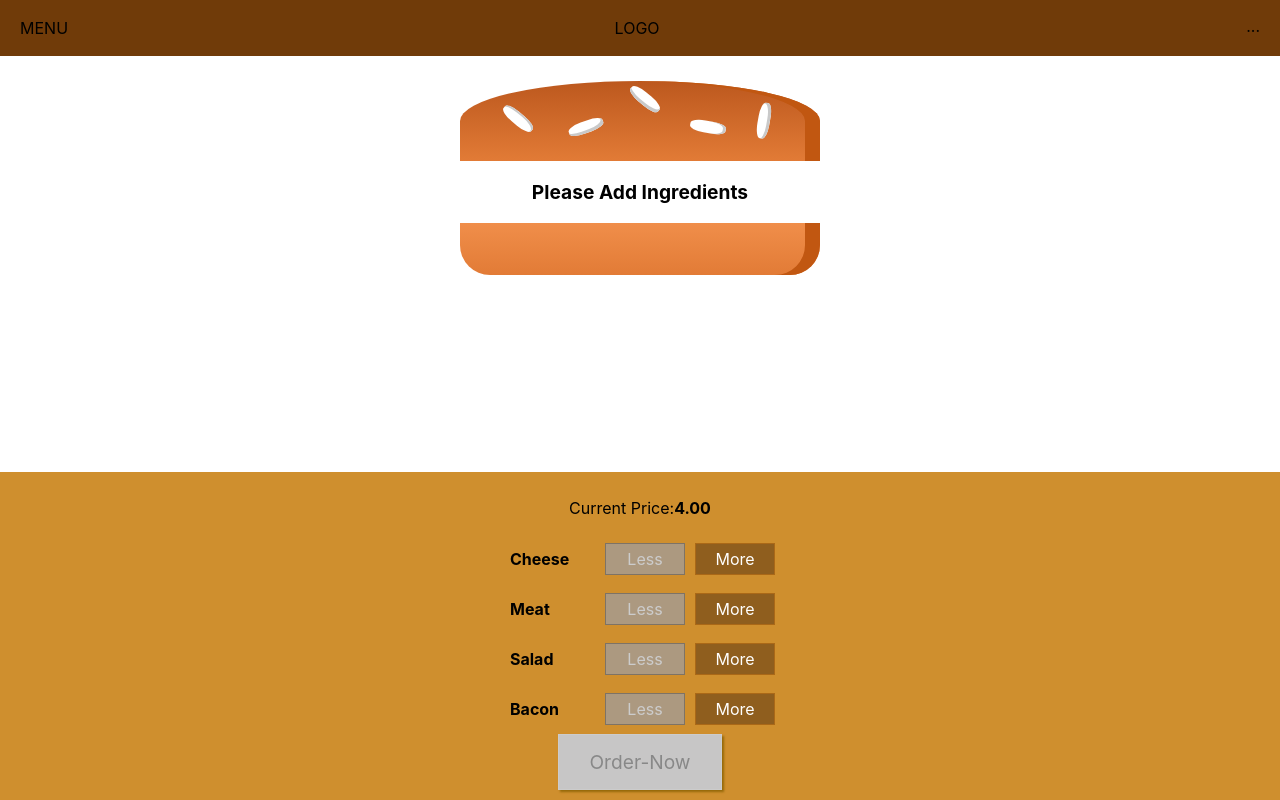
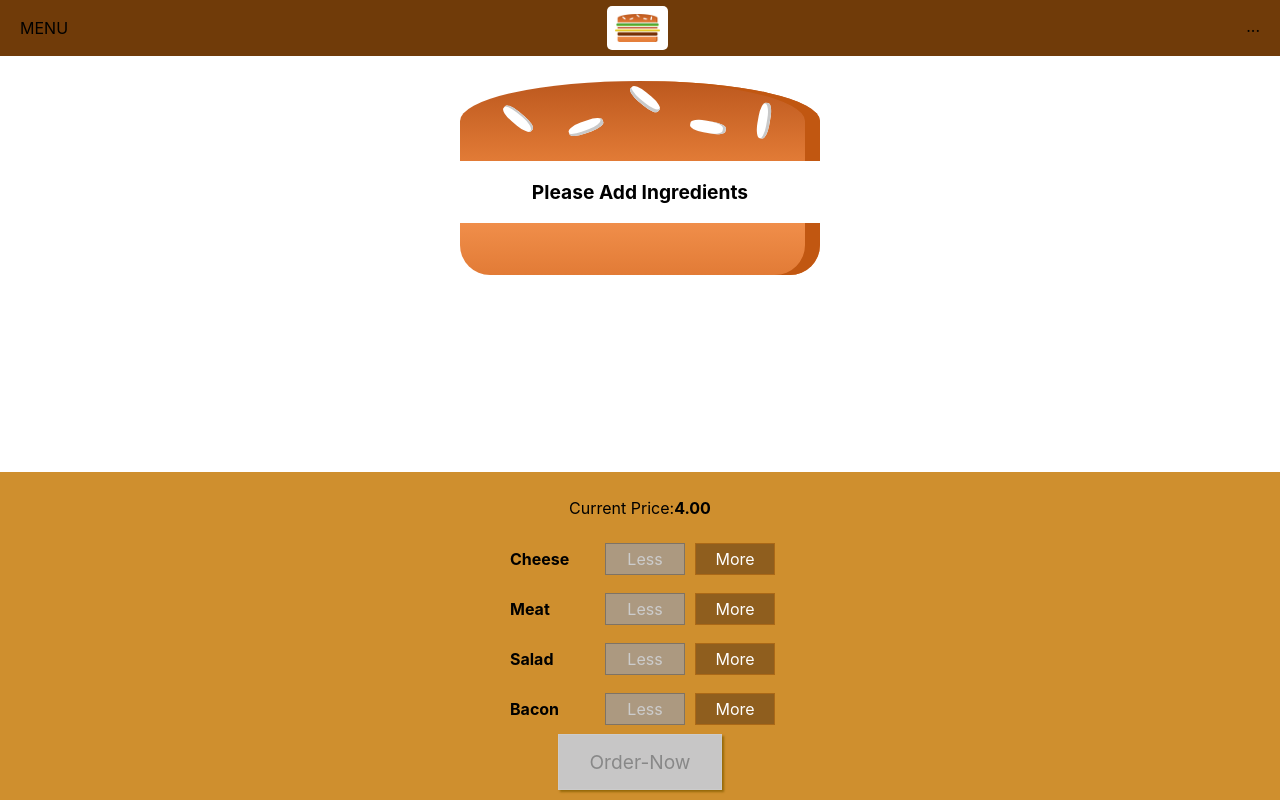
Before and after one commit to rahulgundiya/Burger-App, a React (Create React App) app in the folder burger-app/: page / in a window 1280 px wide. Built offline with nearby package versions, Linux system fonts and the light colour scheme.

Commit message:
Using logo-in burger app

```diff
--- /dev/null
+++ b/burger-app/src/components/Logo/Logo.js
@@ -0,0 +1,11 @@
+import React from 'react'
+import burgerLogo from '../../assets/images/burger-logo.png'
+import classes from './Logo.module.css';
+const logo=(props)=>(
+
+    <div className={classes.Logo} >
+
+    <img src={burgerLogo} alt = "MyBurger" />
+    </div>
+)
+export default logo;
--- /dev/null
+++ b/burger-app/src/components/Logo/Logo.module.css
@@ -0,0 +1,10 @@
+.Logo{
+    background-color: white;
+    padding:8px;
+    height: 80%;
+    border-radius:5px;
+    box-sizing:border-box;
+}
+.Logo img{
+    height: 100%;
+}
--- a/burger-app/src/components/Navigation/Toolbar/Toolbar.js
+++ b/burger-app/src/components/Navigation/Toolbar/Toolbar.js
@@ -1,9 +1,10 @@
 import React from 'react'
 import classes from './Toolbar.module.css'
+import Logo from '../../Logo/Logo'
 const toolbar=(props)=>(
     <header className={classes.Toolbar}>
         <div>MENU</div>
-        <div>LOGO</div>
+        <Logo />
         <nav>
             <ul>...</ul>
         </nav>
```
Also changed, not shown: burger-app/src/assets/images/burger-logo.png (added).
